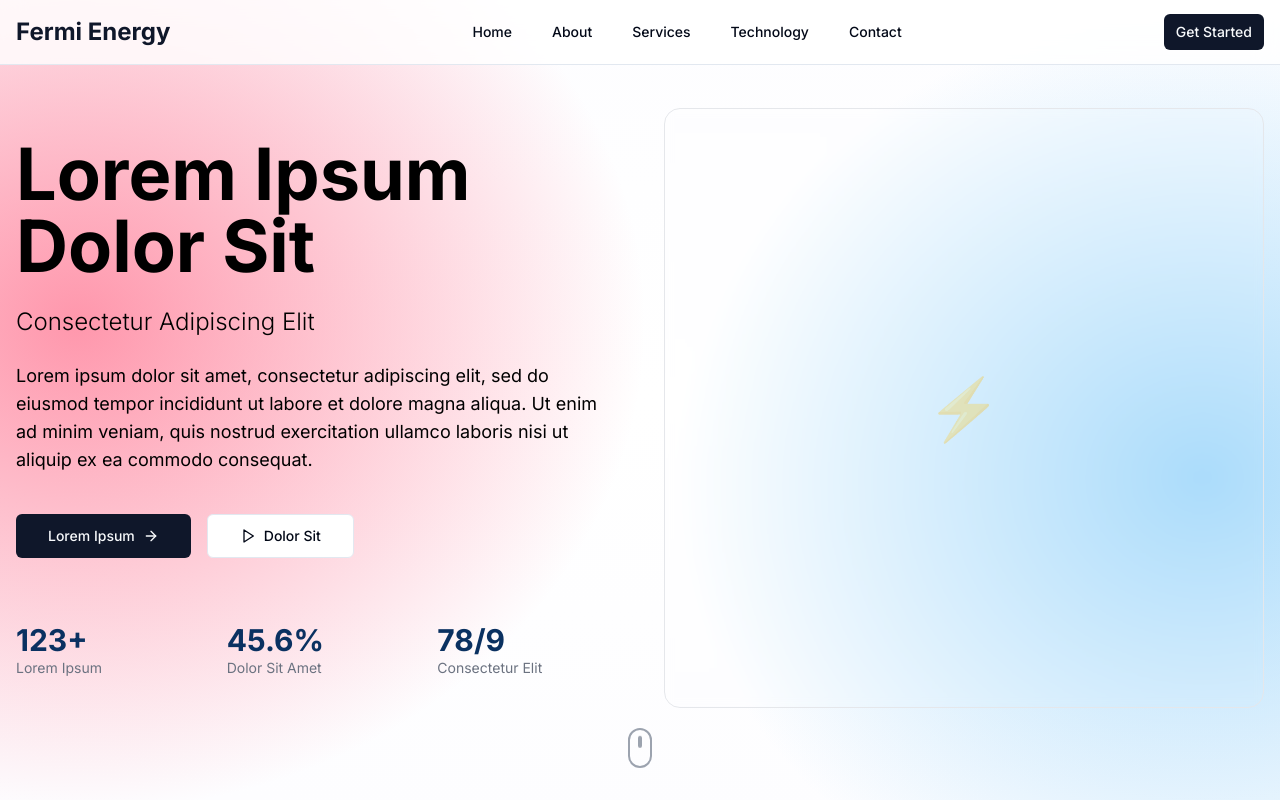
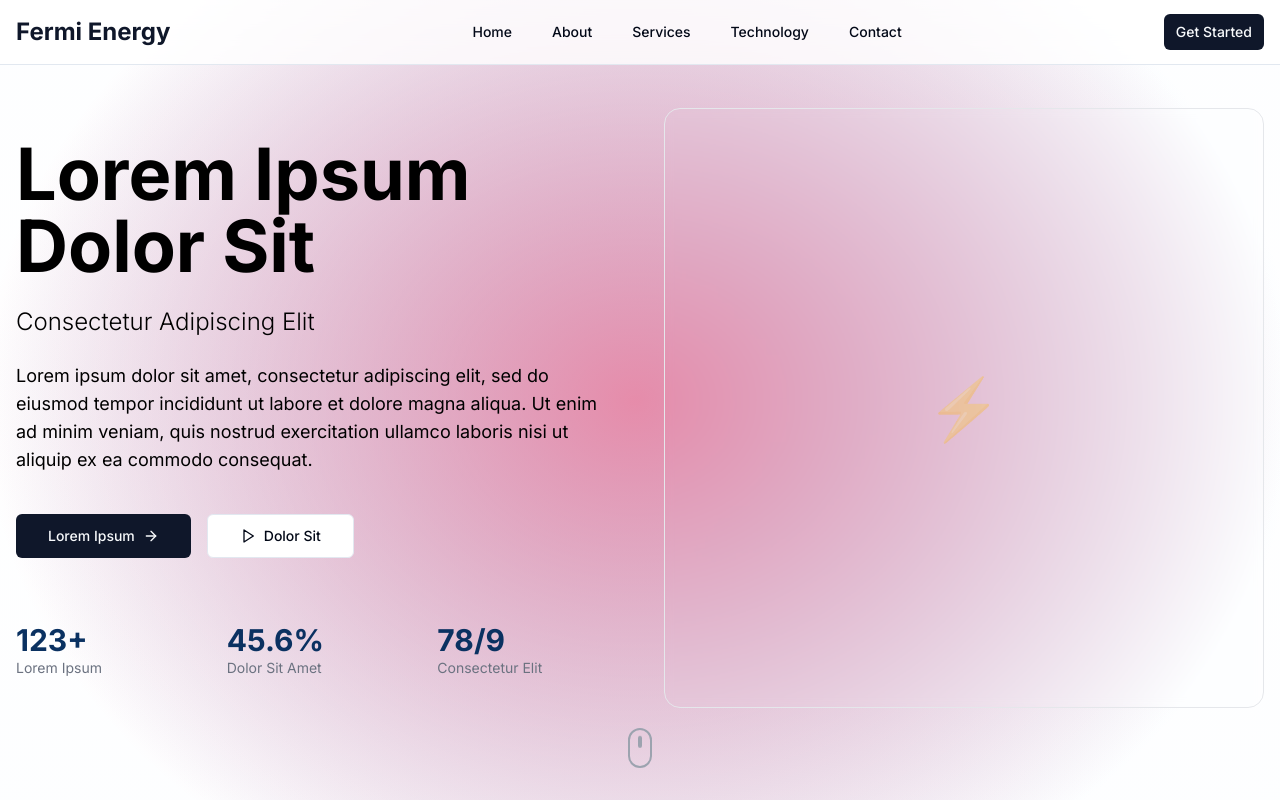
Before and after one commit to Zhengrui-Xu/Fermi-Landing-page, a Next.js app: page / in a window 1280 px wide. Shown: the top 800 px of the page. Built offline with nearby package versions, Linux system fonts and the light colour scheme.

Commit message:
pattern1

```diff
--- a/src/components/hero.js
+++ b/src/components/hero.js
@@ -76,42 +76,46 @@ export default function Hero() {
         className="absolute inset-0"
         animate={{
           background: [
-            // PATTERN 1 START: Red top-left, blue bottom-right - classic position
+            // START: Red far left, Blue far right (SAME AS END)
             'radial-gradient(ellipse 50% 70% at 5% 42%, rgba(255,105,135,0.7) 0%, transparent 85%), radial-gradient(ellipse 50% 70% at 95% 58%, rgba(135,206,250,0.7) 0%, transparent 85%), radial-gradient(ellipse 300% 150% at 50% 50%, rgba(255,255,255,0.95) 0%, rgba(250,250,255,0.9) 80%, transparent 100%)',
-            // Red breathes to full potential, blue stays moderate
-            'radial-gradient(ellipse 75% 95% at 10% 25%, rgba(255,65,105,0.9) 0%, transparent 75%), radial-gradient(ellipse 50% 70% at 95% 58%, rgba(115,186,230,0.8) 0%, transparent 80%), radial-gradient(ellipse 320% 160% at 50% 50%, rgba(255,255,255,1) 0%, rgba(248,250,255,0.95) 85%, transparent 100%)',
-            // Red moves down slightly, blue moves up slightly - gentle shift with size variation
-            'radial-gradient(ellipse 55% 80% at 7% 65%, rgba(255,120,150,0.6) 0%, transparent 82%), radial-gradient(ellipse 70% 85% at 93% 35%, rgba(140,195,240,0.6) 0%, transparent 82%), radial-gradient(ellipse 310% 155% at 50% 50%, rgba(255,255,255,0.98) 0%, rgba(250,252,255,0.92) 82%, transparent 100%)',
-            // Blue breathes to full potential, red moderate - opposite corner dominance
-            'radial-gradient(ellipse 50% 70% at 3% 75%, rgba(255,150,175,0.5) 0%, transparent 88%), radial-gradient(ellipse 80% 100% at 97% 25%, rgba(95,166,210,0.9) 0%, transparent 70%), radial-gradient(ellipse 330% 165% at 50% 50%, rgba(255,255,255,1) 0%, rgba(245,248,255,1) 88%, transparent 100%)',
-            // Both moderate, creating balanced center moment with subtle asymmetry
-            'radial-gradient(ellipse 60% 75% at 8% 50%, rgba(255,130,160,0.65) 0%, transparent 83%), radial-gradient(ellipse 65% 80% at 92% 50%, rgba(125,185,230,0.65) 0%, transparent 83%), radial-gradient(ellipse 305% 152% at 50% 50%, rgba(255,255,255,0.96) 0%, rgba(252,253,255,0.9) 81%, transparent 100%)',
-            // Return to start with slight variation - different ellipse proportions
-            'radial-gradient(ellipse 52% 72% at 6% 40%, rgba(255,105,135,0.7) 0%, transparent 85%), radial-gradient(ellipse 48% 68% at 94% 60%, rgba(135,206,250,0.7) 0%, transparent 85%), radial-gradient(ellipse 298% 148% at 50% 50%, rgba(255,255,255,0.95) 0%, rgba(250,250,255,0.9) 80%, transparent 100%)',
 
-            // PATTERN 2 START: More complex breathing with multiple peaks
-            // Red moderate top-left, blue moderate bottom-right
-            'radial-gradient(ellipse 55% 75% at 8% 35%, rgba(255,105,135,0.7) 0%, transparent 85%), radial-gradient(ellipse 55% 75% at 92% 65%, rgba(135,206,250,0.7) 0%, transparent 85%), radial-gradient(ellipse 300% 150% at 50% 50%, rgba(255,255,255,0.95) 0%, rgba(250,250,255,0.9) 80%, transparent 100%)',
-            // Red reaches FULL POTENTIAL at top-left, blue moderate bottom-right
-            'radial-gradient(ellipse 80% 100% at 12% 20%, rgba(255,45,85,1.0) 0%, transparent 70%), radial-gradient(ellipse 60% 80% at 88% 70%, rgba(115,186,230,0.8) 0%, transparent 80%), radial-gradient(ellipse 320% 160% at 50% 50%, rgba(255,255,255,1) 0%, rgba(248,250,255,0.95) 85%, transparent 100%)',
-            // Red moves to center-right, blue moves to center-left - both moderate
-            'radial-gradient(ellipse 60% 80% at 75% 45%, rgba(255,120,150,0.6) 0%, transparent 82%), radial-gradient(ellipse 60% 80% at 25% 55%, rgba(140,195,240,0.6) 0%, transparent 82%), radial-gradient(ellipse 310% 155% at 50% 50%, rgba(255,255,255,0.98) 0%, rgba(250,252,255,0.92) 82%, transparent 100%)',
-            // Blue reaches FULL POTENTIAL at top-right, red moderate bottom-left
-            'radial-gradient(ellipse 60% 80% at 15% 75%, rgba(255,150,175,0.8) 0%, transparent 85%), radial-gradient(ellipse 80% 100% at 88% 25%, rgba(65,146,190,1.0) 0%, transparent 70%), radial-gradient(ellipse 330% 165% at 50% 50%, rgba(255,255,255,1) 0%, rgba(245,248,255,1) 88%, transparent 100%)',
-            // Red moves to bottom-right, blue to top-left - crossing paths with moderate intensity
-            'radial-gradient(ellipse 65% 85% at 85% 80%, rgba(255,85,120,0.7) 0%, transparent 80%), radial-gradient(ellipse 65% 85% at 15% 20%, rgba(115,186,230,0.7) 0%, transparent 80%), radial-gradient(ellipse 315% 158% at 50% 50%, rgba(255,255,255,0.96) 0%, rgba(248,252,255,0.9) 83%, transparent 100%)',
-            // Red reaches FULL POTENTIAL at bottom-right, blue moderate top-left
-            'radial-gradient(ellipse 80% 100% at 88% 85%, rgba(255,25,65,1.0) 0%, transparent 70%), radial-gradient(ellipse 60% 80% at 12% 15%, rgba(140,195,240,0.8) 0%, transparent 80%), radial-gradient(ellipse 325% 162% at 50% 50%, rgba(255,255,255,1) 0%, rgba(250,248,255,0.95) 86%, transparent 100%)',
-            // Return to moderate - preparing for loop restart
+            // BREATHE UP/DOWN: Red moves up, Blue moves down - slow expansion
+            'radial-gradient(ellipse 65% 85% at 8% 30%, rgba(255,85,120,0.8) 0%, transparent 80%), radial-gradient(ellipse 65% 85% at 92% 70%, rgba(115,186,230,0.8) 0%, transparent 80%), radial-gradient(ellipse 320% 160% at 50% 50%, rgba(255,255,255,1) 0%, rgba(248,250,255,0.95) 85%, transparent 100%)',
+
+            // PEAK: Red top, Blue bottom - maximum expansion
+            'radial-gradient(ellipse 75% 95% at 10% 20%, rgba(255,65,105,0.9) 0%, transparent 75%), radial-gradient(ellipse 75% 95% at 90% 80%, rgba(95,166,210,0.9) 0%, transparent 75%), radial-gradient(ellipse 340% 170% at 50% 50%, rgba(255,255,255,1) 0%, rgba(245,248,255,1) 90%, transparent 100%)',
+
+            // BREATHE BACK: Red down, Blue up - gentle return
+            'radial-gradient(ellipse 65% 85% at 7% 60%, rgba(255,120,150,0.6) 0%, transparent 82%), radial-gradient(ellipse 65% 85% at 93% 40%, rgba(140,195,240,0.6) 0%, transparent 82%), radial-gradient(ellipse 310% 155% at 50% 50%, rgba(255,255,255,0.98) 0%, rgba(250,252,255,0.92) 82%, transparent 100%)',
+
+            // SWITCH: Red floats right, Blue floats left - smooth horizontal movement
+            'radial-gradient(ellipse 60% 80% at 50% 50%, rgba(255,105,135,0.7) 0%, transparent 85%), radial-gradient(ellipse 60% 80% at 50% 50%, rgba(135,206,250,0.7) 0%, transparent 85%), radial-gradient(ellipse 310% 155% at 50% 50%, rgba(255,255,255,0.95) 0%, rgba(250,252,255,0.9) 82%, transparent 100%)',
+
+            // SWITCHED: Red far right, Blue far left - new positions
+            'radial-gradient(ellipse 50% 70% at 95% 42%, rgba(255,105,135,0.7) 0%, transparent 85%), radial-gradient(ellipse 50% 70% at 5% 58%, rgba(135,206,250,0.7) 0%, transparent 85%), radial-gradient(ellipse 300% 150% at 50% 50%, rgba(255,255,255,0.95) 0%, rgba(250,250,255,0.9) 80%, transparent 100%)',
+
+            // BREATHE UP/DOWN SWITCHED: Red up from right, Blue down from left
+            'radial-gradient(ellipse 65% 85% at 92% 30%, rgba(255,85,120,0.8) 0%, transparent 80%), radial-gradient(ellipse 65% 85% at 8% 70%, rgba(115,186,230,0.8) 0%, transparent 80%), radial-gradient(ellipse 320% 160% at 50% 50%, rgba(255,255,255,1) 0%, rgba(248,250,255,0.95) 85%, transparent 100%)',
+
+            // PEAK SWITCHED: Red top-right, Blue bottom-left
+            'radial-gradient(ellipse 75% 95% at 90% 20%, rgba(255,65,105,0.9) 0%, transparent 75%), radial-gradient(ellipse 75% 95% at 10% 80%, rgba(95,166,210,0.9) 0%, transparent 75%), radial-gradient(ellipse 340% 170% at 50% 50%, rgba(255,255,255,1) 0%, rgba(245,248,255,1) 90%, transparent 100%)',
+
+            // BREATHE BACK SWITCHED: Red down, Blue up - return to switched base
+            'radial-gradient(ellipse 65% 85% at 93% 60%, rgba(255,120,150,0.6) 0%, transparent 82%), radial-gradient(ellipse 65% 85% at 7% 40%, rgba(140,195,240,0.6) 0%, transparent 82%), radial-gradient(ellipse 310% 155% at 50% 50%, rgba(255,255,255,0.98) 0%, rgba(250,252,255,0.92) 82%, transparent 100%)',
+
+            // RETURN SWITCH: Red floats back left, Blue back right - smooth return movement
+            'radial-gradient(ellipse 60% 80% at 50% 50%, rgba(255,105,135,0.7) 0%, transparent 85%), radial-gradient(ellipse 60% 80% at 50% 50%, rgba(135,206,250,0.7) 0%, transparent 85%), radial-gradient(ellipse 310% 155% at 50% 50%, rgba(255,255,255,0.95) 0%, rgba(250,252,255,0.9) 82%, transparent 100%)',
+
+            // RETURN TO START: Perfect loop back to beginning
             'radial-gradient(ellipse 50% 70% at 5% 42%, rgba(255,105,135,0.7) 0%, transparent 85%), radial-gradient(ellipse 50% 70% at 95% 58%, rgba(135,206,250,0.7) 0%, transparent 85%), radial-gradient(ellipse 300% 150% at 50% 50%, rgba(255,255,255,0.95) 0%, rgba(250,250,255,0.9) 80%, transparent 100%)',
           ],
         }}
         transition={{
-          duration: 15.5,
+          duration: 16.0,
           ease: [0.4, 0.0, 0.6, 1.0],
           repeat: Infinity,
           repeatType: 'loop',
-          times: [0, 0.08, 0.15, 0.23, 0.31, 0.38, 0.46, 0.54, 0.62, 0.69, 0.77, 0.85, 0.92, 1],
+          times: [0, 0.1, 0.2, 0.3, 0.4, 0.5, 0.6, 0.7, 0.8, 0.9, 1.0],
         }}
       />
 
```
